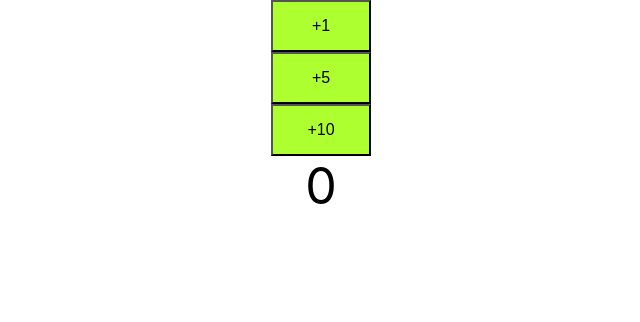
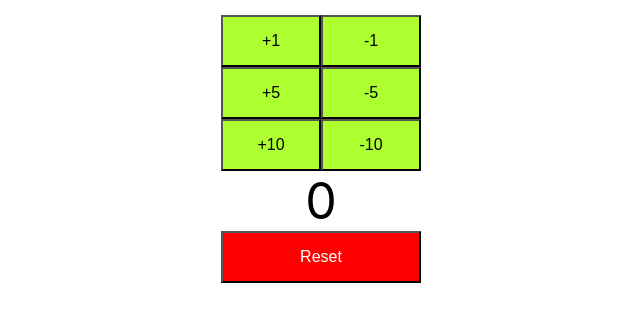
Before and after one commit to shemil076/Getting-Started-with-React---Basics-with-components, a React (Create React App) app: page / in a window 1280 px wide. Shown: the top 322 px of the page, without its empty margins (319-959 px from the left). Built offline with nearby package versions, Linux system fonts and the light colour scheme.

Commit message:
Adding decrement buttons and Reset Button

```diff
--- a/src/components/counter/Counter.css
+++ b/src/components/counter/Counter.css
@@ -11,3 +11,13 @@
     padding: 15px 30px;
     color: black;
 }
+
+.resetBotton{
+    width: 200px;
+    background-color:red;
+    color: white;
+}
+
+body{
+    padding: 15px 30px;
+}
--- a/src/components/counter/counter.jsx
+++ b/src/components/counter/counter.jsx
@@ -1,79 +1,107 @@
-import React, { Component } from 'react'
+import React, { Component } from "react";
 import "./Counter.css";
-import PropTypes from "prop-types";
 
 
 class Counter extends Component {
-
   constructor() {
     super();
     this.state = {
-            counter: 0
-       }
+      counter: 0,
+    };
     this.increment = this.increment.bind(this);
+    this.decrement = this.decrement.bind(this);
+    this.reset = this.reset.bind(this);
   }
 
   render() {
     return (
       <div className="Counter">
-                <CounterButton by={1} incrementMethod = {this.increment}/>
-                <CounterButton by={5} incrementMethod = {this.increment}/>
-                <CounterButton by={10} incrementMethod = {this.increment}/>
+        <CounterButton
+          by={1}
+          incrementMethod={this.increment}
+          decrementMethod={this.decrement}
+        />
+        <CounterButton
+          by={5}
+          incrementMethod={this.increment}
+          decrementMethod={this.decrement}
+        />
+        <CounterButton
+          by={10}
+          incrementMethod={this.increment}
+          decrementMethod={this.decrement}
+        />
+
         <span className="count">{this.state.counter}</span>
+
+        <div>
+          <button className="resetBotton" onClick={this.reset}>Reset</button>
+        </div>
       </div>
     );
   }
 
+  increment(by) {
+    this.setState((prevState) => {
+      return { counter: prevState.counter + by };
+    });
+  }
 
-    increment (by)  {
-        this.setState(
-           (prevState) => {
-            return {counter: prevState.counter + by}
+  decrement(by) {
+    this.setState((prevState) => {
+      return { counter: prevState.counter - by };
+    });
+  }
 
-        }
-        );
+  reset(){
+      this.setState({ counter: 0 });
   }
 }
 
-
-
-
 class CounterButton extends Component {
-
   // define the initial state in the constructor
 
   constructor() {
     super();
     this.state = {
-            counter: 0
+      counter: 0,
+    };
+
+    this.increment = this.increment.bind(this); // binding is not nessary with arrow fuctions
+    this.decrement = this.decrement.bind(this);
   }
 
-       this.increment = this.increment.bind(this);  // binding is not nessary with arrow fuctions
-    }
-
-    render  () {
+  render() {
     return (
       <div className="Counter">
         <button onClick={this.increment}>+{this.props.by}</button>
-
+        <button onClick={this.decrement}>-{this.props.by}</button>
       </div>
     );
   }
 
   // binding is not nessary with arrow fuctions
-    increment ()  { // update the state
+  increment() {
+    // update the state
     // this.setState({
     //     // counter: this.state.counter + this.props.by
     //     // counter: this.state.counter + parseInt(this.props.by)
     // });
     this.props.incrementMethod(this.props.by);
   }
+
+  decrement() {
+    // update the state
+    // this.setState({
+    //     // counter: this.state.counter + this.props.by
+    //     // counter: this.state.counter + parseInt(this.props.by)
+    // });
+    this.props.decrementMethod(this.props.by);
+  }
 }
 
-
 CounterButton.defaultProps = {
-      by: 1
-  }
-
+  by: 1,
+};
 
 export default Counter;
```
Lines whose indentation alone changed are shown as unchanged.
